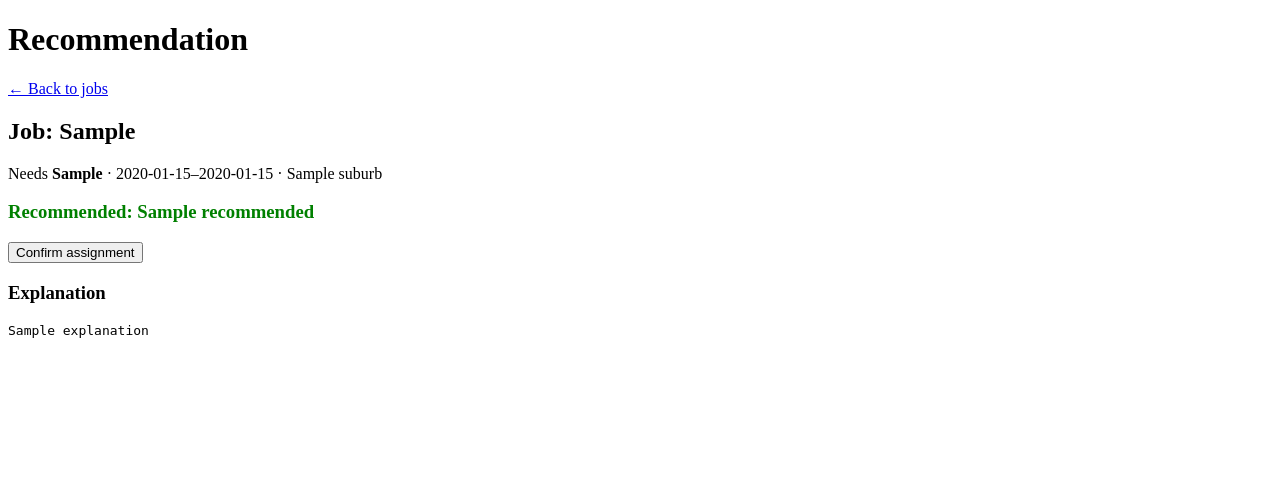
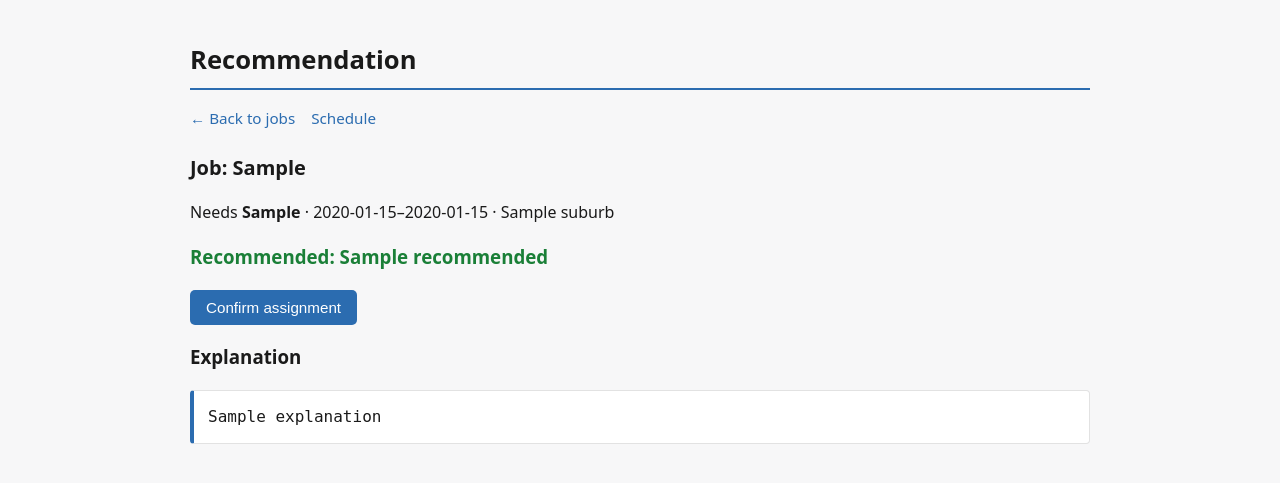
Before and after one commit to sza5197/technician-scheduler, a Flask app: template templates/recommend.html in a window 1280 px wide. Shown: the top 483 px of the page. Run offline with Flask 3, Linux system fonts and the light colour scheme; the template is opened without the code that fills it: most values are stand-ins (such as "Sample title", 1, 10 or a date in 2020).

Commit message:
Phase 7 polish: add CSS styling to all pages

```diff
--- /dev/null
+++ b/static/style.css
@@ -0,0 +1,92 @@
+/* P3 Scheduler — simple, clean styling. */
+
+body {
+    font-family: system-ui, Arial, sans-serif;
+    max-width: 900px;
+    margin: 0 auto;
+    padding: 24px;
+    color: #1a1a1a;
+    background: #f7f7f8;
+    line-height: 1.5;
+}
+
+h1 {
+    font-size: 1.6rem;
+    border-bottom: 2px solid #2b6cb0;
+    padding-bottom: 8px;
+}
+
+h2 { font-size: 1.25rem; margin-top: 24px; }
+
+/* Top navigation links */
+.nav {
+    margin: 16px 0;
+    font-size: 0.95rem;
+}
+.nav a {
+    color: #2b6cb0;
+    text-decoration: none;
+    margin-right: 12px;
+}
+.nav a:hover { text-decoration: underline; }
+
+/* Tables */
+table {
+    width: 100%;
+    border-collapse: collapse;
+    background: white;
+    box-shadow: 0 1px 3px rgba(0,0,0,0.08);
+    margin-top: 12px;
+}
+th, td {
+    text-align: left;
+    padding: 10px 12px;
+    border-bottom: 1px solid #e2e2e2;
+}
+th {
+    background: #2b6cb0;
+    color: white;
+    font-weight: 600;
+}
+tr:last-child td { border-bottom: none; }
+
+/* Forms */
+form p { margin: 12px 0; }
+input[type="text"] {
+    width: 100%;
+    max-width: 320px;
+    padding: 8px;
+    border: 1px solid #ccc;
+    border-radius: 4px;
+    font-size: 1rem;
+}
+label, form p { font-weight: 500; }
+
+/* Buttons and links-as-buttons */
+button, .btn {
+    background: #2b6cb0;
+    color: white;
+    border: none;
+    padding: 9px 16px;
+    border-radius: 5px;
+    font-size: 0.95rem;
+    cursor: pointer;
+    text-decoration: none;
+    display: inline-block;
+}
+button:hover, .btn:hover { background: #245a94; }
+
+/* Status colours */
+.good { color: #1a7f37; font-weight: 600; }
+.bad  { color: #c0392b; font-weight: 600; }
+
+/* Explanation box */
+pre {
+    background: white;
+    border: 1px solid #e2e2e2;
+    border-left: 4px solid #2b6cb0;
+    padding: 14px;
+    border-radius: 4px;
+    white-space: pre-wrap;
+    font-family: ui-monospace, monospace;
+}
--- a/templates/recommend.html
+++ b/templates/recommend.html
@@ -2,10 +2,14 @@
 <html>
 <head>
     <title>Recommendation — P3 Scheduler</title>
+    <link rel="stylesheet" href="{{ url_for('static', filename='style.css') }}">
 </head>
 <body>
     <h1>Recommendation</h1>
-    <p><a href="/jobs">← Back to jobs</a></p>
+    <div class="nav">
+        <a href="/jobs">← Back to jobs</a>
+        <a href="/">Schedule</a>
+    </div>
 
     <h2>Job: {{ job.job_type }}</h2>
     <p>
@@ -15,13 +19,13 @@
     </p>
 
     {% if recommended %}
-        <h3 style="color: green;">Recommended: {{ recommended.name }}</h3>
+        <h3 class="good">Recommended: {{ recommended.name }}</h3>
         <form method="POST">
             <input type="hidden" name="technician_id" value="{{ recommended.id }}">
             <button type="submit">Confirm assignment</button>
         </form>
     {% else %}
-        <h3 style="color: red;">No technician can take this job.</h3>
+        <h3 class="bad">No technician can take this job.</h3>
     {% endif %}
 
     <h3>Explanation</h3>
```
Also changed, not shown: templates/create_job.html (+6 -3 lines), templates/jobs.html (+7 -3 lines), templates/schedule.html (+15 -6 lines).
